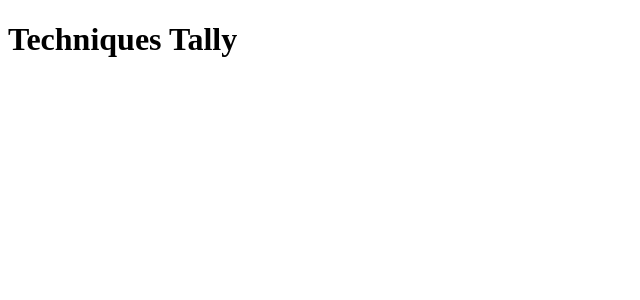
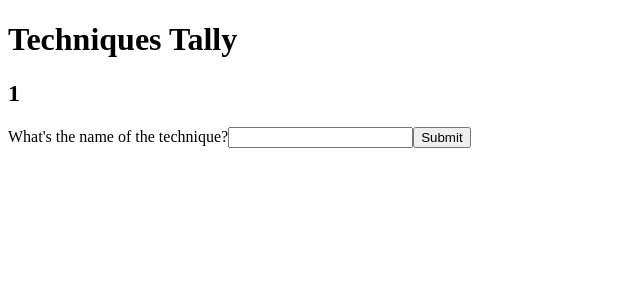
Before and after one commit to jh-zzzzz/techniques-tally, a React (Vite) app in the folder frontend/: page /1/add-technique in a window 1280 px wide. Shown: the top 300 px of the page, without its empty margins (0-640 px from the left). Built offline with nearby package versions, Linux system fonts and the light colour scheme; no server answers.

Commit message:
create form for adding new technique

```diff
--- a/frontend/src/components/AddTechnique.tsx
+++ b/frontend/src/components/AddTechnique.tsx
@@ -1,3 +1,23 @@
+import { FormEvent } from "react";
+import { useParams } from "react-router-dom";
+
 export const AddTechnique = () => {
-  return <></>;
+  const params = useParams();
+
+  const handleOnSubmit = (e: FormEvent<HTMLFormElement>) => {
+    e.preventDefault();
+    fetch(`http://localhost:1523/api/${params.sport}/techniques`);
+  };
+  return (
+    <>
+      <h2>{params.sport}</h2>
+      <form onSubmit={handleOnSubmit}>
+        <label htmlFor="technique-name">
+          What's the name of the technique?
+        </label>
+        <input type="text" id="technique-name" required />
+        <input type="submit" />
+      </form>
+    </>
+  );
 };
--- a/frontend/src/components/Technique.tsx
+++ b/frontend/src/components/Technique.tsx
@@ -29,10 +29,6 @@ export const Technique = () => {
       <h2>{params.technique}</h2>
       <Link to={`add-occurrence`}>add new occurrence</Link>
       <OccurencesTable occurences={occurences} />
-      <p>
-        sport: {params.sport} <br />
-        technique: {params.technique}
-      </p>
     </>
   );
 };
```
